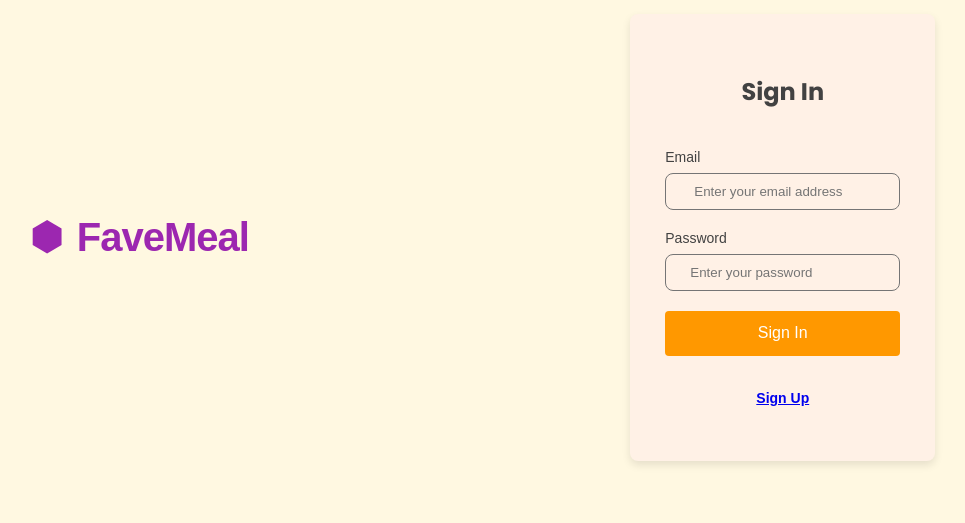
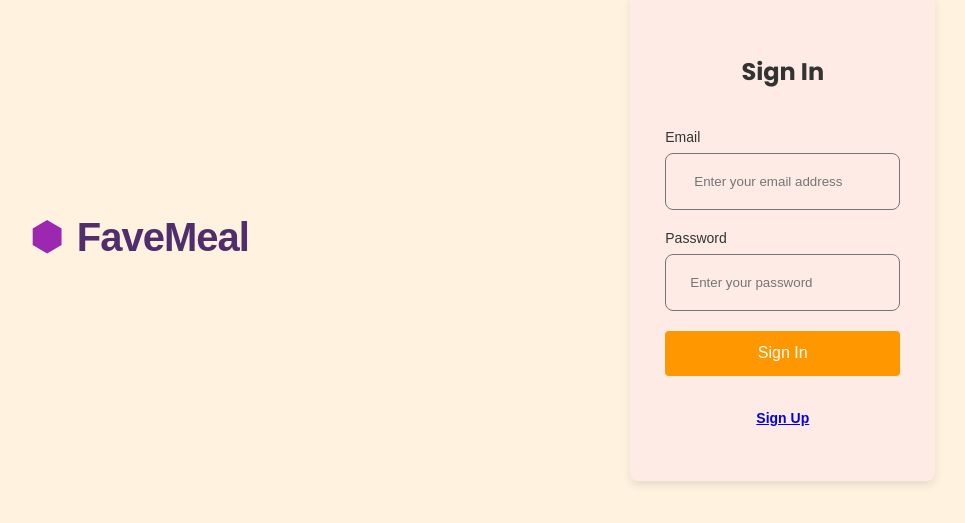
Before and after one commit to KimCidDev/food-explorer-front-end, a React (Vite) app: page / in a window 1280 px wide. Shown: the part 163-686 px from the top of the page, without its empty margins (154-1119 px from the left). Built offline with nearby package versions, Linux system fonts and the light colour scheme.

Commit message:
style[Home]: fixing header, footer and banner background and font colors

```diff
--- a/src/Pages/Home/index.jsx
+++ b/src/Pages/Home/index.jsx
@@ -1,11 +1,10 @@
-// src/pages/Home/index.jsx
-
 import { api } from '../../services/api';
 import { useAuth } from '../../hooks/auth';
 import { useEffect, useState } from 'react';
 import { useNavigate } from 'react-router-dom';
 import { Swiper } from '../../components/Swiper';
-import { Container, BreathingContainer } from './styles';
+
+import { Container } from './styles';
 import { Logo } from '../../components/Logo';
 import { Button } from '../../components/Button';
 import { Header } from '../../components/Header';
@@ -13,20 +12,25 @@ import { Footer } from '../../components/Footer';
 import { Section } from '../../components/Section';
 import { Greeting } from '../../components/Greeting';
 import { Breathing } from '../../components/Breathing';
+
 import { ImExit } from 'react-icons/im';
+import { BsStar } from 'react-icons/bs';
 import { IoIosBasket } from 'react-icons/io';
 import { PiCopyright } from 'react-icons/pi';
+import { AiOutlineMenu } from 'react-icons/ai';
 import { TiShoppingCart } from 'react-icons/ti';
 
 import macaroon from '../../assets/bannerImg.png';
 
 export function Home() {
   const { signOut, user } = useAuth();
+
   const [name, setName] = useState(user.name);
   const [dishes, setDishes] = useState([]);
   const [search, setSearch] = useState("");
   const [dishSearchResult, setDishSearchResult] = useState([]);
   const [loading, setLoading] = useState(false);
+
   const menuPath = '/cart';
   const navigate = useNavigate();
 
@@ -54,9 +58,12 @@ export function Home() {
     async function fetchDishes() {
       try {
         setLoading(true);
-        const response = await api.get(`/dishes?name=${search}`);
+
+        const response = await api.get(`/dishes?name=${search}`)
+        console.log(response.data);
         const allDishes = response.data;
         localStorage.setItem('@foodExplorer:dishes', JSON.stringify(allDishes));
+
         setDishes(allDishes);
         setLoading(false);
       } catch (error) {
@@ -73,11 +80,13 @@ export function Home() {
     async function fetchDishesBySearch() {
       try {
         const response = await api.get(`/dishes?name=${search}`);
+        console.log(response.data);
         setDishSearchResult(response.data);
       } catch (error) {
         console.error('Error fetching dish information:', error);
       }
     }
+
     fetchDishesBySearch();
   }, [search]);
 
@@ -91,12 +100,20 @@ export function Home() {
             id="searchInput"
             type="text"
             placeholder="Search for your favorite dish..."
-            onChange={((e) => setSearch(e.target.value))}
+            onChange={(e) => setSearch(e.target.value)}
           />
-          { user.isAdmin ?
-            <Button icon={TiShoppingCart} title="New Dish" onClick={handleNavigateNewDish} />
+          {user.isAdmin ?
+            <Button
+              icon={TiShoppingCart}
+              title="New Dish"
+              onClick={handleNavigateNewDish}
+            />
             :
-            <Button icon={TiShoppingCart} title="View Cart" onClick={handleNavigateCart} />
+            <Button
+              icon={TiShoppingCart}
+              title="View Cart"
+              onClick={handleNavigateCart}
+            />
           }
         </div>
         <ImExit onClick={handleSignOut} />
@@ -112,27 +129,30 @@ export function Home() {
             </div>
           </div>
         )}
+
         {loading && (
-          <BreathingContainer loading={loading}>
-            <Breathing size="medium"/>
-          </BreathingContainer>
+          <div className="loading-container">
+            <Breathing size="medium" />
+          </div>
         )}
+
         {saladDishes.length > 0 && (
           <Section title="Salads">
-            <Swiper dishes={saladDishes} isAdmin={user.isAdmin}/>
+            <Swiper dishes={saladDishes} isAdmin={user.isAdmin} />
           </Section>
         )}
         {mainDishes.length > 0 && (
           <Section title="Main">
-            <Swiper dishes={mainDishes} isAdmin={user.isAdmin}/>
+            <Swiper dishes={mainDishes} isAdmin={user.isAdmin} />
           </Section>
         )}
         {dessertDishes.length > 0 && (
           <Section title="Desserts">
-            <Swiper dishes={dessertDishes} isAdmin={user.isAdmin}/>
+            <Swiper dishes={dessertDishes} isAdmin={user.isAdmin} />
           </Section>
         )}
       </main>
+
       <Footer icon={PiCopyright} />
     </Container>
   );
--- a/src/Pages/Home/styles.js
+++ b/src/Pages/Home/styles.js
@@ -112,7 +112,7 @@ export const Container = styled.div`
       display: flex;
       align-items: center;
       justify-content: center;
-      background: linear-gradient(#091e26, #00131c);
+      background: ${({ theme }) => theme.COLORS.BACKGROUND};
       margin: 25px;
       padding: 0 30px;
       border-radius: 8px;
@@ -134,12 +134,12 @@ export const Container = styled.div`
           font-weight: bold;
           white-space: nowrap;
           font-size: clamp(0.8vw, 18px, 2.5vw);
-          color: ${({ theme }) => theme.COLORS.FORM_BG};
+          color: ${({ theme }) => theme.COLORS.TEXT_COLOR};
         }
 
         p {
           text-align: left;
-          color: ${({ theme }) => theme.COLORS.FORM_BG};
+          color: ${({ theme }) => theme.COLORS.TEXT_COLOR};
           font-size: clamp(0.8vw, 12px, 2vw);
           opacity: 0;
           animation: ${fadeIn} 4s ease forwards;
@@ -192,16 +192,3 @@ export const Container = styled.div`
     }
   }
 `;
-
-export const BreathingContainer = styled.div`
-  display: ${({ loading }) => (loading ? 'flex' : 'none')};
-  justify-content: center;
-  align-items: center;
-  position: fixed;
-  top: 0;
-  left: 0;
-  width: 100%;
-  height: 100%;
-  background-color: ${({ theme }) => theme.COLORS.BACKGROUND};
-  z-index: 999;
-`;
--- a/src/components/Header/index.jsx
+++ b/src/components/Header/index.jsx
@@ -3,7 +3,7 @@ import { Link } from 'react-router-dom';
 
 export function Header({ icon: Icon, children, to }) {
   return (
-    <Container>
+    <Container as="header">
       <Link id="menuLink" to={to}>
         {Icon && <Icon size={20} />}
       </Link>
--- a/src/components/Header/styles.js
+++ b/src/components/Header/styles.js
@@ -1,33 +1,87 @@
+// src/components/Header/styles.js
+
 import styled from 'styled-components';
 import { DEVICE_BREAKPOINTS } from '../../styles/deviceBreakpoints';
 
-export const Container = styled.div`
-  width: 100%;
-  height: 90px;
+export const Container = styled.header`
   display: flex;
   align-items: center;
   justify-content: space-between;
-  padding: 0 30px;
-  background-color: ${({ theme }) =>
-    theme.COLORS.PRIMARY}; /* Updated to primary color */
-  color: ${({ theme }) => theme.COLORS.FORM_BG}; /* Ensure text is readable */
+  padding: 0 40px;
+  background-color: ${({ theme }) => theme.COLORS.PRIMARY};
+  color: #ffffff; /* Ensure text color is white */
 
-  #menuLink {
+  .logo {
     display: flex;
     align-items: center;
-    color: ${({ theme }) => theme.COLORS.FORM_BG}; /* Ensure icon is readable */
+
+    h1 {
+      font-size: 21px;
+    }
 
     svg {
-      margin-right: 8px;
+      height: 21px;
+      fill: ${({ theme }) =>
+        theme.COLORS.LOGO_COLOR}; /* Ensure logo color matches the theme */
     }
   }
 
-  > h1 {
-    font-size: 21px;
-    padding-left: 8px;
-  }
+  .searchAndCart {
+    display: none;
 
-  @media (min-width: ${DEVICE_BREAKPOINTS.LG}) {
-    padding: 0 100px;
+    @media (min-width: ${DEVICE_BREAKPOINTS.LG}) {
+      display: flex;
+      align-items: center;
+      justify-content: center;
+      width: clamp(150px, 80%, 700px);
+      gap: clamp(5px, 80%, 20px);
+
+      h2 {
+        min-width: 100px;
+        font-size: clamp(10px, 1vw, 16px);
+        color: #ffffff; /* Ensure text color is white */
+        white-space: nowrap;
+      }
+
+      #searchInput {
+        height: 45px;
+        width: clamp(110px, 60%, 170px);
+        padding: 0 16px;
+        color: ${({ theme }) => theme.COLORS.TEXT_COLOR};
+        background-color: ${({ theme }) => theme.COLORS.INPUT_BG};
+        border: 1px solid ${({ theme }) => theme.COLORS.PLACEHOLDER_COLOR};
+        border-radius: 8px;
+      }
+
+      input {
+        &::placeholder {
+          font-size: clamp(6px, 10px, 1rem);
+          color: ${({ theme }) => theme.COLORS.PLACEHOLDER_COLOR};
+        }
+      }
+
+      button {
+        width: clamp(100px, 90%, 150px);
+        height: clamp(40px, 40px, 55px);
+        display: flex;
+        align-items: center;
+        justify-content: center;
+        gap: 6px;
+        padding: 0 5px;
+        font-size: clamp(10px, 11px, 12px);
+        font-weight: bold;
+        white-space: nowrap;
+        background-color: ${({ theme }) => theme.COLORS.BUTTON_COLOR};
+        color: ${({ theme }) => theme.COLORS.FORM_BG};
+        border: none;
+        border-radius: 4px;
+        cursor: pointer;
+        transition: background-color 0.3s ease;
+
+        &:hover {
+          background-color: ${({ theme }) => theme.COLORS.BUTTON_HOVER_COLOR};
+        }
+      }
+    }
   }
 `;
--- a/src/styles/global.js
+++ b/src/styles/global.js
@@ -50,7 +50,64 @@ export default createGlobalStyle`
     font-weight: 600; /* Increased font weight for better visibility */
   }
 
-  h2, p, svg {
+  /* General text color */
+  h2, p {
     color: ${({ theme }) => theme.COLORS.TEXT_COLOR}; /* Dark text color */
   }
+
+  /* Specific rules for text on dark backgrounds */
+  header, footer, .navbar {
+    background-color: ${({ theme }) => theme.COLORS.PRIMARY};
+    color: #FFFFFF; /* Light text color for dark background */
+  }
+
+  header h1, header h2, header h3, header p,
+  footer h1, footer h2, footer h3, footer p,
+  .navbar h1, .navbar h2, .navbar h3, .navbar p {
+    color: #FFFFFF; /* Ensure all text within header, footer, and navbar is white */
+  }
+
+  .navbar a, header a, footer a {
+    color: #FFFFFF; /* Ensure links are also white */
+  }
+
+  /* Buttons */
+  button {
+    background-color: ${({ theme }) => theme.COLORS.BUTTON_COLOR};
+    color: #FFFFFF;
+    border: none;
+    padding: 10px 20px;
+    cursor: pointer;
+  }
+
+  button:hover {
+    background-color: ${({ theme }) => theme.COLORS.BUTTON_HOVER_COLOR};
+  }
+
+  /* Input and Textarea */
+  input, textarea {
+    background-color: ${({ theme }) => theme.COLORS.INPUT_BG};
+    color: ${({ theme }) => theme.COLORS.TEXT_COLOR};
+    border: 1px solid ${({ theme }) => theme.COLORS.PLACEHOLDER_COLOR};
+    padding: 10px;
+    margin: 10px 0;
+    width: 100%;
+    box-sizing: border-box;
+  }
+
+  input::placeholder, textarea::placeholder {
+    color: ${({ theme }) => theme.COLORS.PLACEHOLDER_COLOR};
+  }
+
+  /* Form Container */
+  .form-container {
+    background-color: ${({ theme }) => theme.COLORS.FORM_BG};
+    padding: 20px;
+    border-radius: 5px;
+    box-shadow: 0 0 10px rgba(0, 0, 0, 0.1);
+  }
+
+  .icon {
+    color: ${({ theme }) => theme.COLORS.ICON_COLOR};
+  }
 `;
--- a/src/styles/theme.js
+++ b/src/styles/theme.js
@@ -1,15 +1,15 @@
 export default {
   COLORS: {
-    PRIMARY: '#9C27B0',
-    SECONDARY: '#FF9800',
-    BACKGROUND: '#FFF8E1',
+    PRIMARY: '#512D6D', // A deeper, richer purple for better contrast
+    SECONDARY: '#FFB74D', // A softer secondary color for better harmony with the primary color
+    BACKGROUND: '#FFF3E0', // Slightly darker for better text readability
     FORM_BG: '#FFFFFF',
-    INPUT_BG: '#FFF1E6', /* Softer background color */
-    TEXT_COLOR: '#424242',
-    BUTTON_COLOR: '#FF9800',
-    BUTTON_HOVER_COLOR: '#FFA726',
-    LOGO_COLOR: '#9C27B0',
-    ICON_COLOR: '#424242',
-    PLACEHOLDER_COLOR: '#757575' /* Darker placeholder color */
+    INPUT_BG: '#FFEBE5', // A bit darker for better differentiation
+    TEXT_COLOR: '#333333', // Darker for better contrast and readability
+    BUTTON_COLOR: '#FF9800', // Keeping the same for consistency
+    BUTTON_HOVER_COLOR: '#FB8C00', // Slightly darker for hover effect
+    LOGO_COLOR: '#512D6D', // Match the new primary color for consistency
+    ICON_COLOR: '#333333', // Match text color for uniformity
+    PLACEHOLDER_COLOR: '#757575' // Keeping the same as it's a good neutral placeholder color
   }
 };
```
